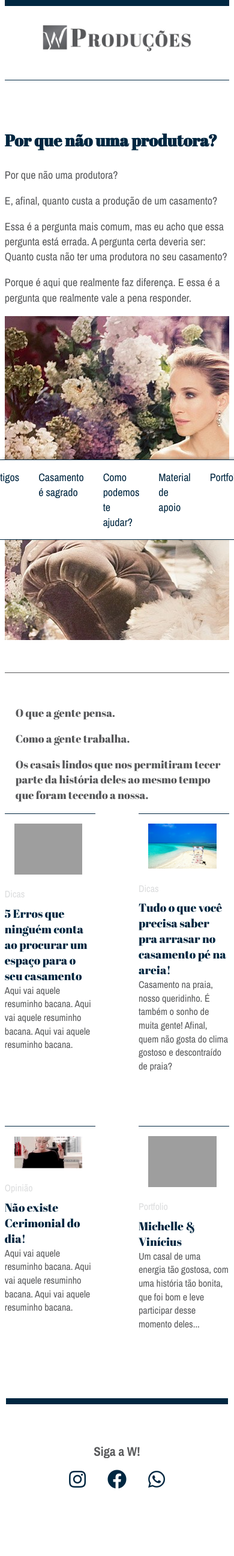
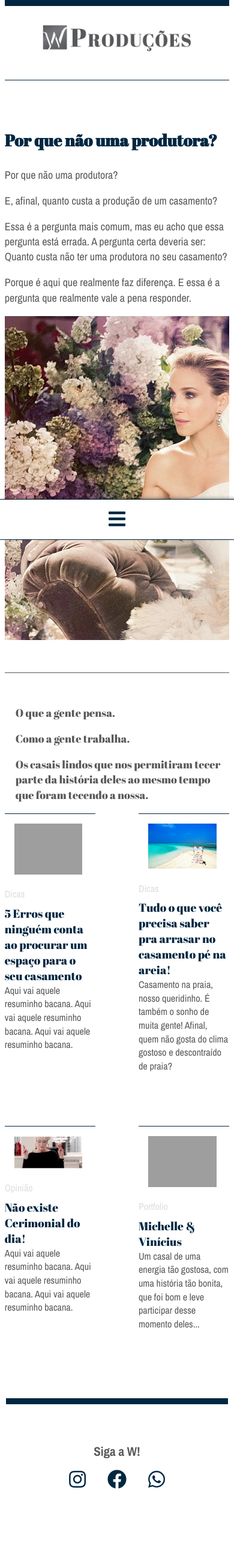
Before and after one commit to w-produtora/w-produtora.github.io, a Jekyll site: the page built from index.html, in a window 390 px wide. Shown: the whole page at 60% size. Built offline with Jekyll 4.4.1, drawn with Linux system fonts in a browser that asks for light colours; nearby versions of some CDN libraries; comment, search, counter and statistics services are not loaded.

Commit message:
Mobile navigation

```diff
--- a/_includes/nav.html
+++ b/_includes/nav.html
@@ -1,6 +1,7 @@
 <nav class="--shadow">
 
-
+  <span class="nav-mobile_icon"><label for="mobile-nav"><i class="fas fa-bars"></i></label></span>
+  <input type="checkbox" id="mobile-nav">
 
   <div class="nav-items">
   	<a href="/artigos/">Artigos</a>
--- a/css/style.css
+++ b/css/style.css
@@ -642,50 +642,35 @@ html.is-animating .a-slideOut {
   }
 }
 
+.nav-mobile_icon {
+  display: none;
+}
+
 @media (max-width: 760px) {
   .principal, .artigos {
     display: block;
   }
 
-  @media only screen and (max-width : 760px) {
+  .nav-mobile_icon {
+    display: flex;
+    justify-content: center;
+    padding-top: 1rem;
+  }
 
-        /* nav {
-            width: 100%;
-            text-align: center;
-            margin: 0 auto;
-        }
+  .fas {
+    font-size: 2rem;
+  }
 
-        /*Transition effect
+  .nav-items {
+    max-height: 0;
+    overflow: hidden;
+    transition: max-height 0.6s ease;
+    flex-direction: column;
+  }
 
-        nav .nav-items {
-            right: 0px;
-            height: auto;
-            position: relative;
-            top: 10px;
-            transition: top 0.5s ease-in-out;
-        }
-
-        nav input#toggle {
-            display: none;
-        }
-
-        nav input#toggle + label {
-            display: block;
-            width: 100%;
-            height: 87px;
-            background:url(menu.png) center right no-repeat  #fff;
-            position: absolute;
-            right: 0;
-            top: auto;
-            cursor: pointer;
-            border-bottom: 1px solid #000;
-            z-index: 10;
-        }
-
-        input#toggle:checked ~ .nav-items {
-            bottom: -400px;
-        }*/
-}
+  input[type=checkbox]:checked + .nav-items {
+    max-height: 100vh;
+  }
 
 }
 
```
